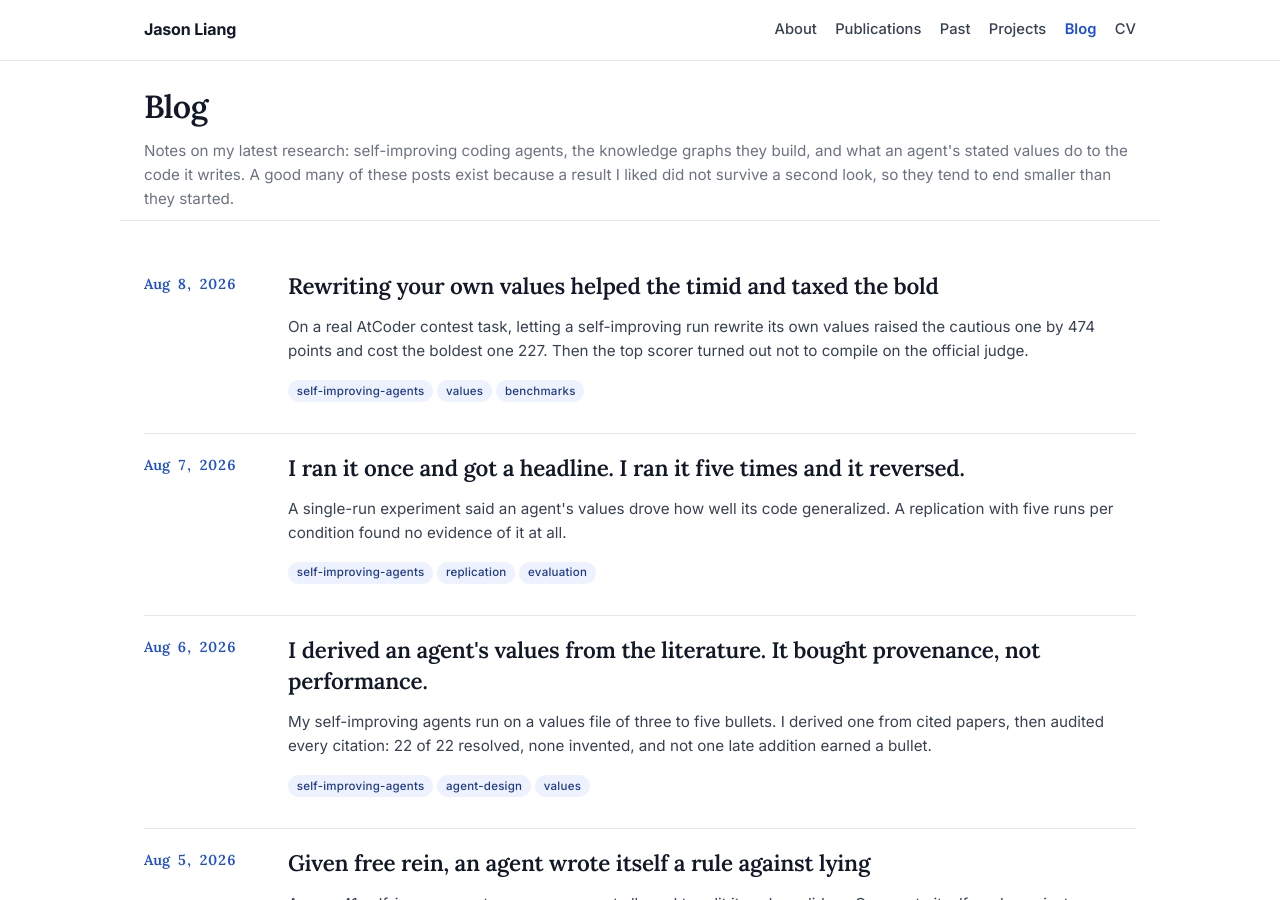
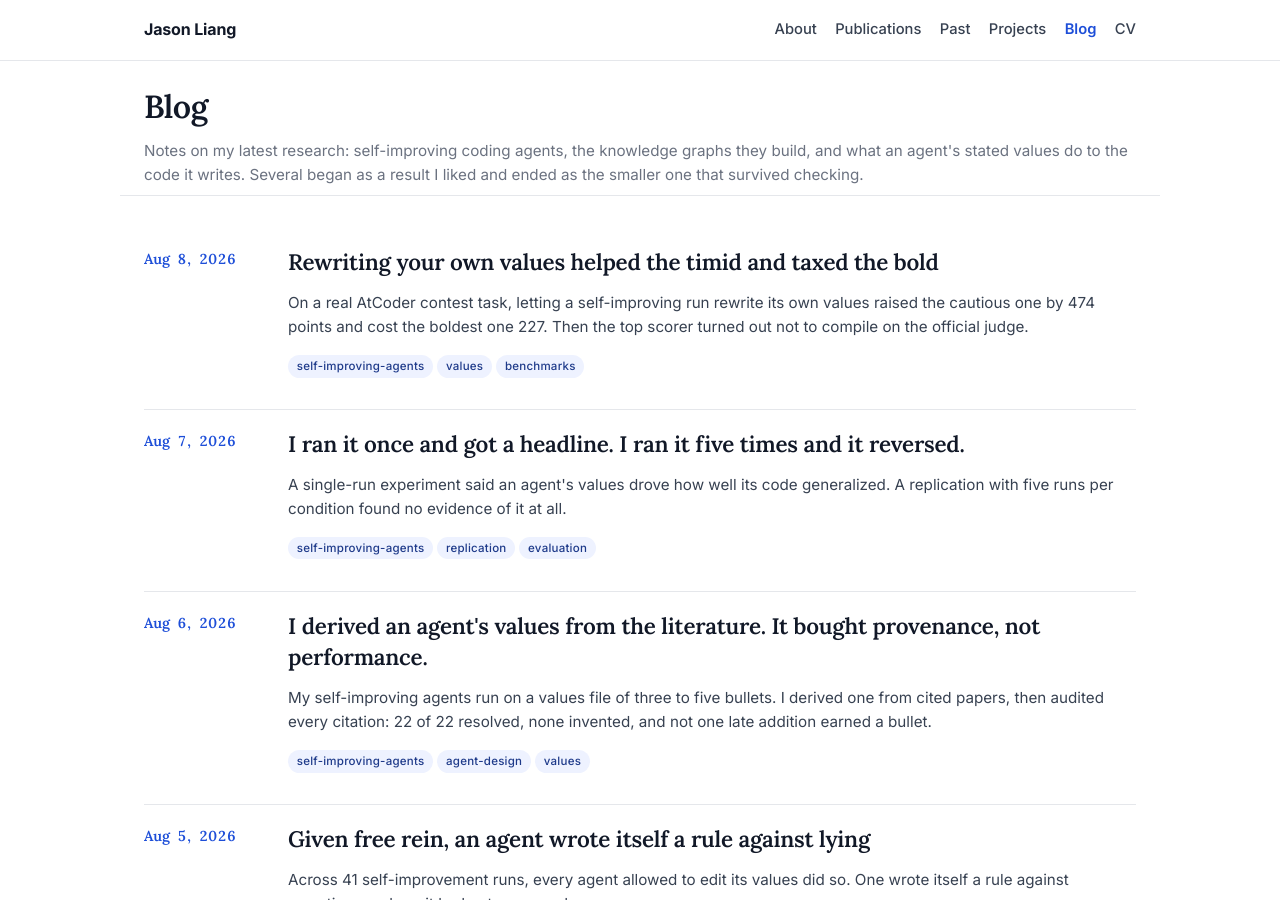
Before and after one commit to jasonzliang/jasonzliang.github.io, a Jekyll site: the page built from blog/index.html, in a window 1280 px wide and 900 px high. Built offline with Jekyll 4.4.1, drawn with Linux system fonts in a browser that asks for light colours.

Commit message:
Simplify the AI disclaimer and the blog intro
The post footer now reads "Written with AI assistance but the results are
gathered from actual experiment runs." That drops the byline, which the
nav, JSON-LD and metadata still carry, and the claim about figures
coming from committed scripts, which is now stated nowhere.

Co-Authored-By: Claude Opus 5 (1M context) <noreply@anthropic.com>

```diff
--- a/_layouts/post.html
+++ b/_layouts/post.html
@@ -18,7 +18,7 @@ layout: default
   </div>
 
   <footer class="post-footer">
-    <p class="muted">Written by {{ page.author | default: site.author.name }} with AI assistance; the experiments, results and conclusions are my own, and every figure comes from a script committed alongside the post. Questions or corrections? <a href="mailto:{{ site.author.email }}">Email me</a>.</p>
+    <p class="muted">Written with AI assistance but the results are gathered from actual experiment runs. Questions or corrections? <a href="mailto:{{ site.author.email }}">Email me</a>.</p>
     <p><a href="/blog/"><i class="fas fa-arrow-left" aria-hidden="true"></i> Back to all posts</a></p>
   </footer>
 </article>
--- a/blog/index.html
+++ b/blog/index.html
@@ -5,7 +5,7 @@ description: "Notes on my latest research: self-improving coding agents, the kno
 ---
 <section class="page-header container">
   <h1>Blog</h1>
-  <p>Notes on my latest research: self-improving coding agents, the knowledge graphs they build, and what an agent's stated values do to the code it writes. A good many of these posts exist because a result I liked did not survive a second look, so they tend to end smaller than they started.</p>
+  <p>Notes on my latest research: self-improving coding agents, the knowledge graphs they build, and what an agent's stated values do to the code it writes. Several began as a result I liked and ended as the smaller one that survived checking.</p>
 </section>
 
 <section class="container section">
```
